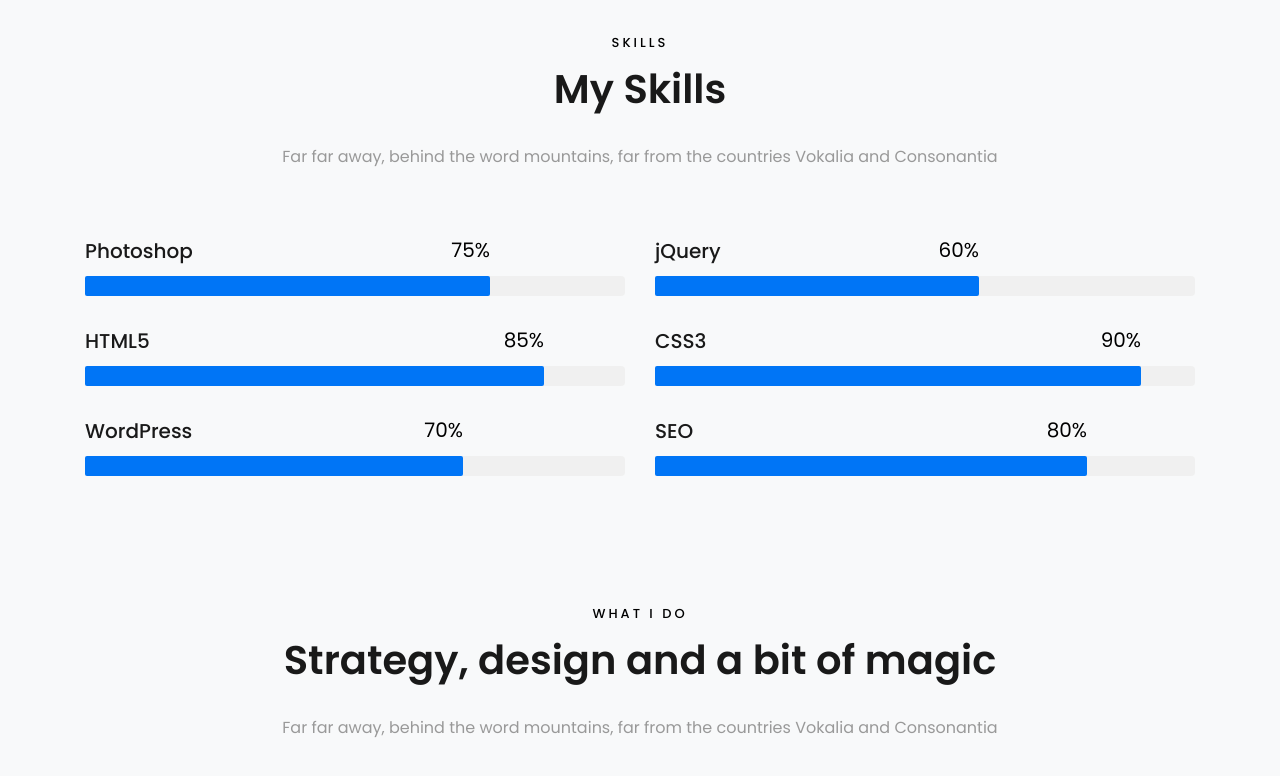
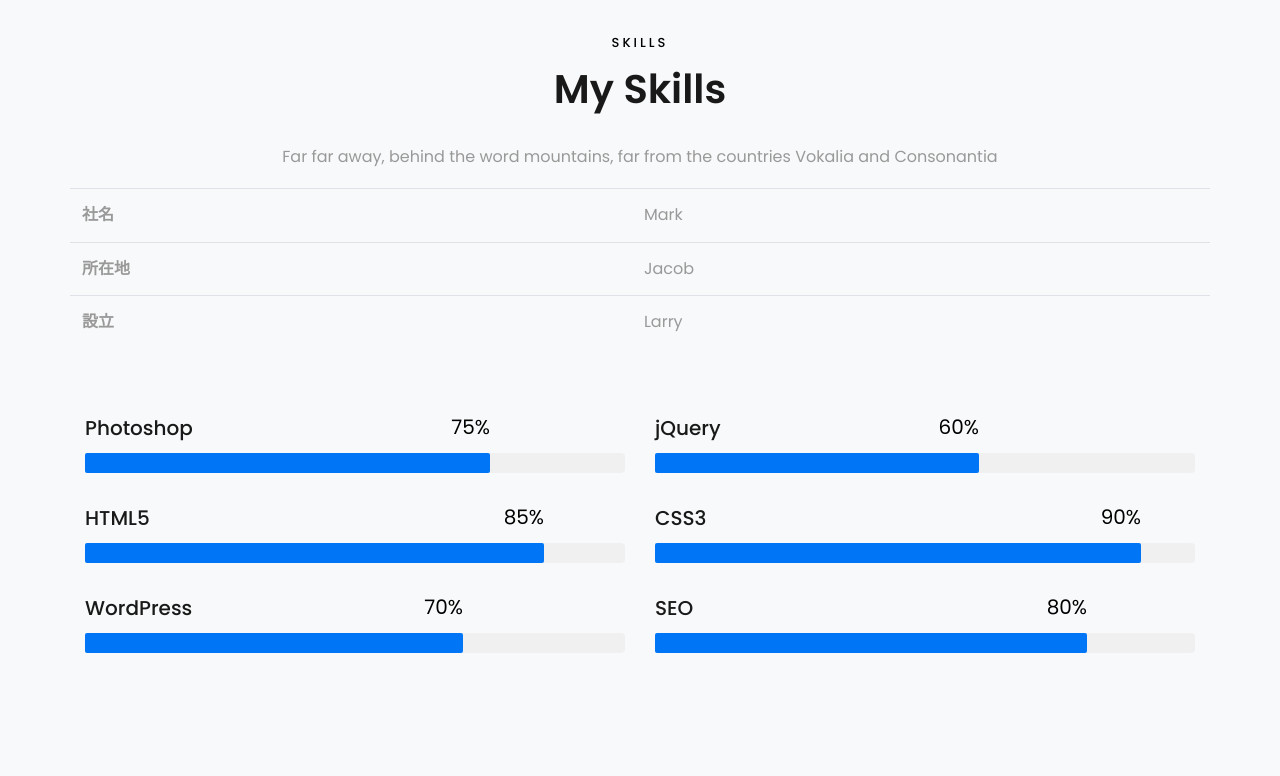
Before and after one commit to issei-omizu/sanritsu, a plain HTML site: page index.html in a window 1280 px wide. Shown: the part 2000-2776 px from the top of the page. Drawn offline with Linux system fonts and the light colour scheme; files whose address does not match are found by name.

Commit message:
会社概要の枠を作成

```diff
--- a/index.html
+++ b/index.html
@@ -170,6 +170,30 @@
                 <h2 class="mb-4">My Skills</h2>
                 <p>Far far away, behind the word mountains, far from the countries Vokalia and Consonantia</p>
             </div>
+            <table class="table ftco-animate">
+                <!--                <thead>-->
+                <!--                <tr>-->
+                <!--                    <th scope="col">#</th>-->
+                <!--                    <th scope="col">First</th>-->
+                <!--                    <th scope="col">Last</th>-->
+                <!--                    <th scope="col">Handle</th>-->
+                <!--                </tr>-->
+                <!--                </thead>-->
+                <tbody>
+                <tr>
+                    <th scope="row">社名</th>
+                    <td>Mark</td>
+                </tr>
+                <tr>
+                    <th scope="row">所在地</th>
+                    <td>Jacob</td>
+                </tr>
+                <tr>
+                    <th scope="row">設立</th>
+                    <td>Larry</td>
+                </tr>
+                </tbody>
+            </table>
         </div>
         <div class="row">
             <div class="col-md-6 animate-box">
```
Lines whose indentation alone changed are shown as unchanged.
